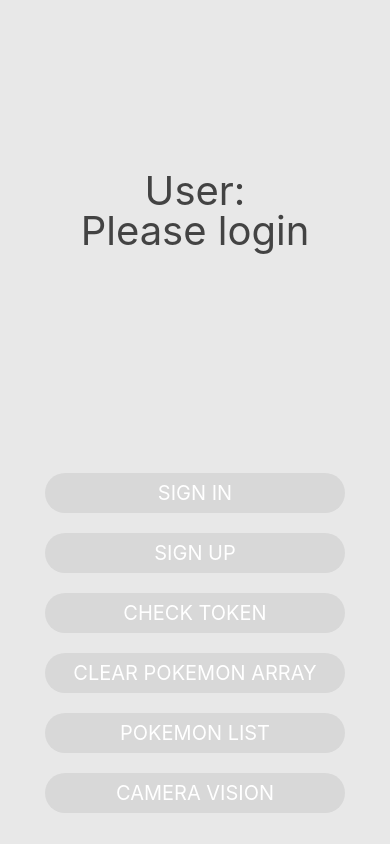
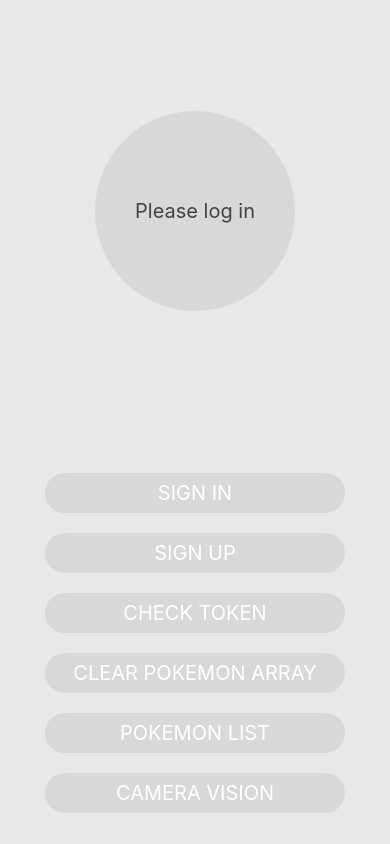
Before and after one commit to overbye87/AwesomeTSProject, a React Native app: screen /List in a window 390 px wide. Built offline with nearby package versions, Linux system fonts and the light colour scheme.

Commit message:
add user list

```diff
--- /dev/null
+++ b/src/components/user/UserItem.tsx
@@ -0,0 +1,86 @@
+import React from 'react';
+import {
+  Alert, StyleSheet, Text, TouchableOpacity, View,
+} from 'react-native';
+import Ionicons from 'react-native-vector-icons/Ionicons';
+import { useTypedDispatch } from '../../store/store';
+import { deleteUserThunk } from '../../store/user/userThunks';
+import { theme } from '../../theme';
+import { IUser } from '../../types/userTypes';
+
+type Props = {
+  user: IUser;
+};
+
+const UserItem: React.FC<Props> = (props) => {
+  const dispatch = useTypedDispatch();
+
+  const deletionСonfirmation = (user: IUser) => Alert.alert(
+    'Warning!',
+    `You want to delete the user:\n${user.email}\nThis action cannot be reversed.\nUser will be deleted permanently.\nConfirm the delete action`,
+    [
+      { text: 'DELETE', onPress: () => dispatch(deleteUserThunk(user.id)) },
+      { text: 'CANCEL', onPress: () => null },
+    ],
+  );
+
+  return (
+    <View style={styles.сontainer}>
+      <Ionicons name={'person-circle-outline'} size={80}/>
+      <View style={styles.textContainer}>
+        <Text style={styles.id}>ID:{props.user.id}</Text>
+        <Text style={styles.email}>{props.user.email}</Text>
+        <Text>{props.user.firstName}</Text>
+        <Text>{props.user.lastName}</Text>
+        <Text style={styles.login}>{props.user.login}</Text>
+        <TouchableOpacity
+          style={styles.deleteButton}
+          onPress={() => deletionСonfirmation(props.user)}>
+          <Text style={styles.buttonText}>DELETE</Text>
+        </TouchableOpacity>
+      </View>
+    </View>
+  );
+};
+
+const styles = StyleSheet.create({
+  сontainer: {
+    flexDirection: 'row',
+    alignItems: 'center',
+    borderWidth: 1,
+    borderColor: theme.color.logoBackground,
+    borderRadius: 5,
+    margin: 5,
+    padding: 5,
+  },
+  textContainer: {
+    flex: 1,
+    justifyContent: 'center',
+    flexDirection: 'column',
+    marginLeft: 5,
+  },
+  id: {
+    position: 'absolute',
+    top: 0,
+    right: 5,
+  },
+  email: {
+    color: theme.color.headerDark,
+    textTransform: 'uppercase',
+  },
+  login: {
+    textTransform: 'uppercase',
+  },
+  deleteButton: {
+    width: 100,
+    padding: 3,
+    backgroundColor: theme.color.logoBackground,
+    borderRadius: 3,
+    alignSelf: 'flex-end',
+  },
+  buttonText: {
+    textAlign: 'center',
+  },
+});
+
+export default UserItem;
--- a/src/components/user/UserList.tsx
+++ b/src/components/user/UserList.tsx
@@ -1,8 +1,41 @@
-import React from 'react';
-import { Text } from 'react-native';
+import React, { useEffect } from 'react';
+import {
+  FlatList,
+  ListRenderItem,
+  View,
+} from 'react-native';
+import { useTypedDispatch, useTypedSelector } from '../../store/store';
+import { getAllUsersThunk } from '../../store/user/userThunks';
+import { IUser } from '../../types/userTypes';
+import Loading from '../Loading';
+import UserItem from './UserItem';
+
+const renderUser: ListRenderItem<IUser> = ({ item }) => (
+  <UserItem user={item}/>
+);
+
+const handleKeyExtractor = (item: IUser) => item.email;
 
 const UserList: React.FC = () => {
-  return <Text>UserList</Text>;
+  const users = useTypedSelector(({ user }) => user.users);
+  const dispatch = useTypedDispatch();
+
+  useEffect(() => {
+    dispatch(getAllUsersThunk());
+  }, [dispatch]);
+
+  if (!users.length) {
+    return <Loading />;
+  }
+  return (
+    <View>
+      <FlatList
+        data={users}
+        renderItem={renderUser}
+        keyExtractor={handleKeyExtractor}
+      />
+    </View>
+  );
 };
 
 export default UserList;
--- a/src/screens/Main.tsx
+++ b/src/screens/Main.tsx
@@ -36,11 +36,13 @@
   return (
     <>
       <View style={styles.сontainer}>
-        <Text style={styles.text}>User:</Text>
-        {currentUser
-          ? <Text style={styles.headerText}>{currentUser.email}</Text>
-          : <Text style={styles.text}>Please login</Text>
-        }
+        <View style={styles.logo}>
+          {/* <Text style={styles.text}>User:</Text> */}
+          {currentUser
+            ? <Text style={styles.headerText}>{currentUser.email}</Text>
+            : <Text style={styles.text}>Please log in</Text>
+          }
+        </View>
       </View>
       <View style={styles.сontainer}>
         {
@@ -121,14 +123,22 @@
   headerText: {
     textAlign: 'center',
     lineHeight: 40,
-    fontSize: 40,
+    fontSize: 20,
     color: theme.color.headerBackground,
   },
   text: {
     textAlign: 'center',
     lineHeight: 40,
-    fontSize: 40,
+    fontSize: 20,
     color: theme.color.mainText,
+  },
+  logo: {
+    justifyContent: 'center',
+    alignItems: 'center',
+    backgroundColor: theme.color.logoBackground,
+    width: 200,
+    height: 200,
+    borderRadius: 100,
   },
 });
 
--- a/src/store/user/userThunks.ts
+++ b/src/store/user/userThunks.ts
@@ -56,3 +56,22 @@
     }
   },
 );
+
+export const deleteUserThunk = createAsyncThunk(
+  'user/deleteUser',
+  async (id: number, { dispatch }) => {
+    try {
+      const result = await authApi.deleteOneUser(id);
+      // Alert.alert('user', JSON.stringify(user, null, 2));
+      if (result) {
+        const users = await authApi.getAllUsers();
+        dispatch(setUsers(users));
+      }
+    } catch (error) {
+      Alert.alert(
+        JSON.stringify((error as AxiosError).message),
+        JSON.stringify((error as AxiosError).response?.data.message),
+      );
+    }
+  },
+);
```
